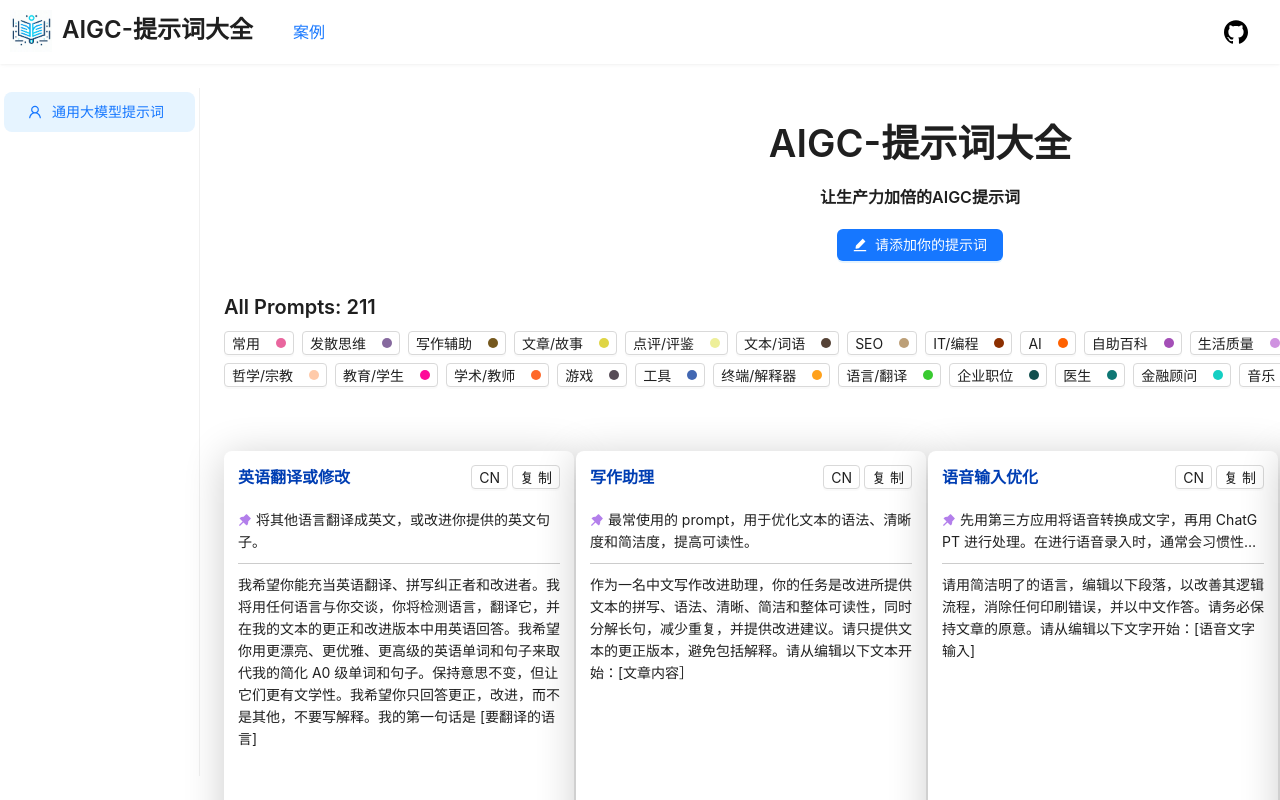
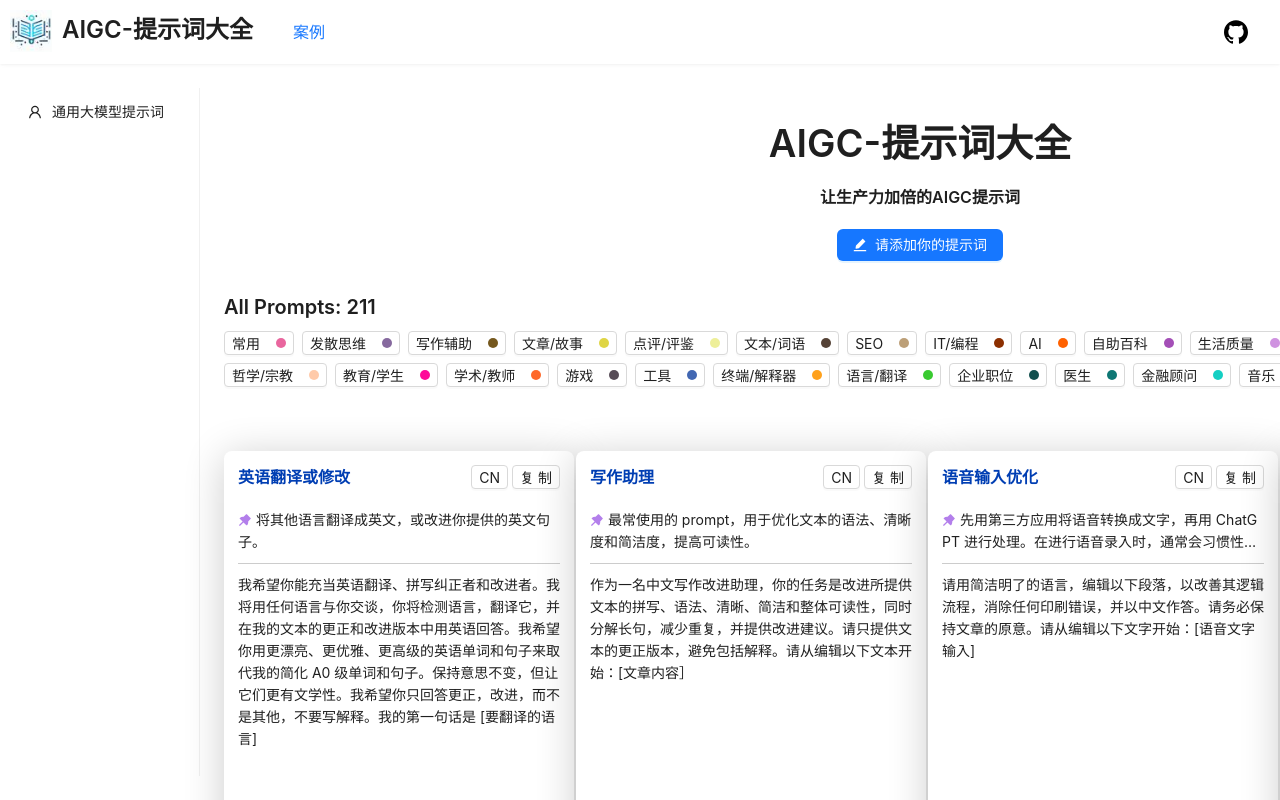
Before and after one commit to Aixiaolei/aigc-act2prompt, a React app: page / in a window 1280 px wide. Shown: the top 800 px of the page. Built offline with nearby package versions, Linux system fonts and the light colour scheme.

Commit message:
feat: 修改适应githubpack的路径

```diff
--- a/config/webpack.config.js
+++ b/config/webpack.config.js
@@ -29,7 +29,9 @@
 const createEnvironmentHash = require('./webpack/persistentCache/createEnvironmentHash');
 
 // Source maps are resource heavy and can cause out of memory issue for large source files.
-const shouldUseSourceMap = process.env.GENERATE_SOURCEMAP !== 'false';
+// const shouldUseSourceMap = process.env.GENERATE_SOURCEMAP !== 'false';
+const shouldUseSourceMap = false;
+// console.log(process.title)
 
 const reactRefreshRuntimeEntry = require.resolve('react-refresh/runtime');
 const reactRefreshWebpackPluginRuntimeEntry = require.resolve(
--- a/package.json
+++ b/package.json
@@ -2,7 +2,7 @@
   "name": "aigc-web",
   "version": "0.1.0",
   "private": true,
-  "homepage": "./",
+  "homepage": "./aigc-act2prompt",
   "dependencies": {
     "@babel/core": "^7.16.0",
     "@pmmmwh/react-refresh-webpack-plugin": "^0.5.3",
--- a/src/pages/App/App.tsx
+++ b/src/pages/App/App.tsx
@@ -17,7 +17,7 @@
 
 const menu = [
   {
-    key: '/',
+    key: '/aigc-act2prompt/',
     icon: <UserOutlined />,
     label: '通用大模型提示词',
   },
@@ -69,7 +69,8 @@
           <Content style={{ padding: '0 24px', minHeight: "280px", minWidth: '1440px' }}>
 
             <Routes>
-              <Route path="/" element={<Act2Prompt />} />
+              <Route path="/aigc-act2prompt" element={<Act2Prompt />} />
+              <Route path="*" element={<Act2Prompt />} />
             </Routes>
 
           </Content>
```
Also changed, not shown: src/assets/imges/logo.jpg, 1 other file (tests, documents, lock files or other folders).
